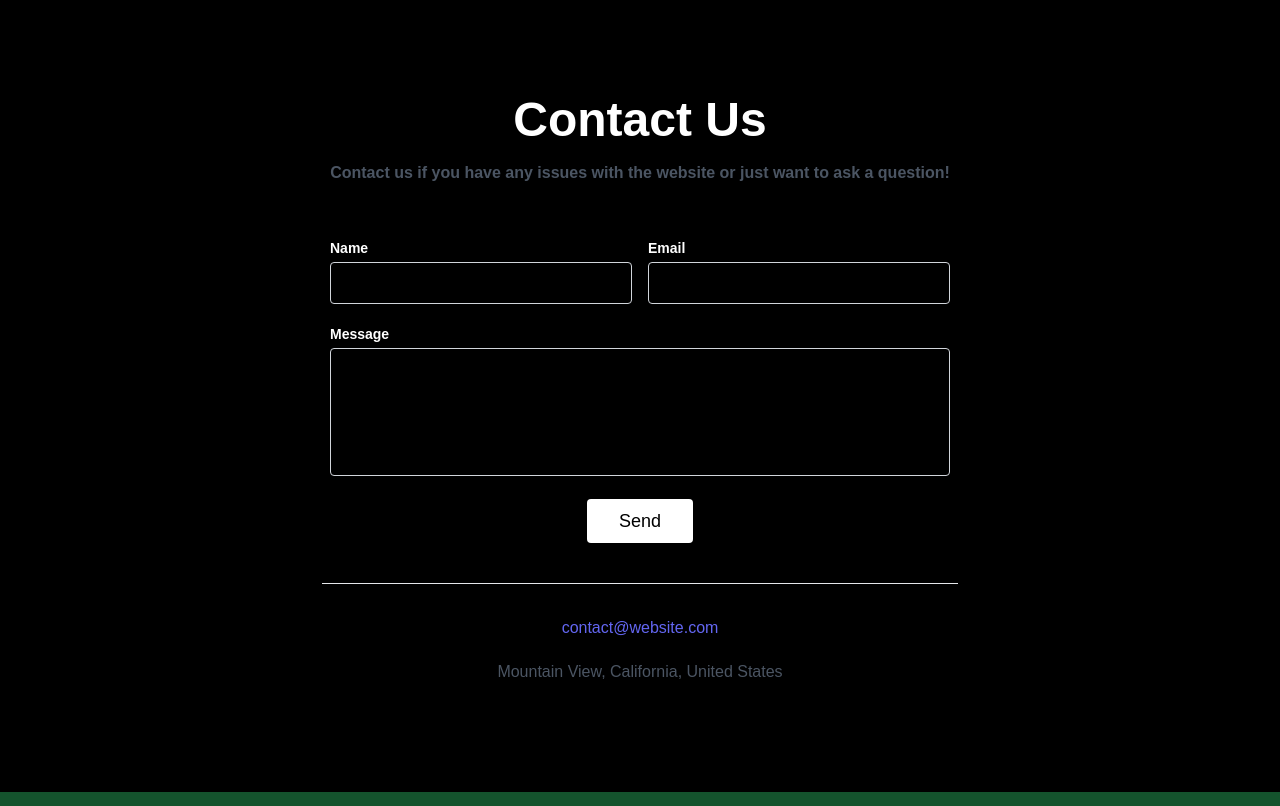
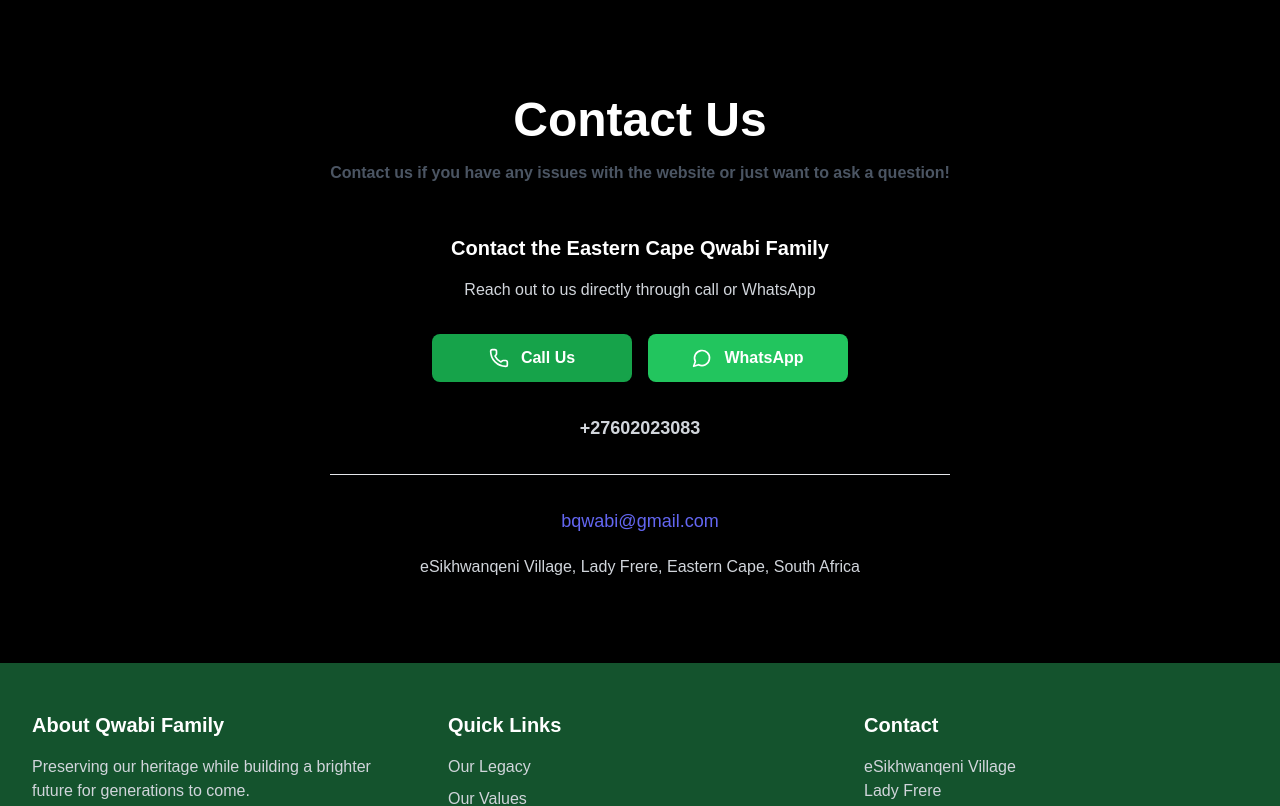
Before and after one commit to AyabongaQwabi/qwabi-website, a Next.js app: page /contact in a window 1280 px wide. Shown: the top 806 px of the page. Built offline with nearby package versions, Linux system fonts and the light colour scheme.

Commit message:
fix contacxt page

```diff
--- a/src/pages/contact.js
+++ b/src/pages/contact.js
@@ -1,10 +1,14 @@
 import Head from 'next/head';
 import Footer from '@/components/Footer';
 import { NextSeo } from 'next-seo';
+import { Phone, MessageCircle } from 'lucide-react';
 
 export default function Contact() {
+  const phoneNumber = '+27602023083';
+  const whatsappUrl = `https://wa.me/27602023083?text=Hello%20Qwabi%20Family,%20I%20would%20like%20to%20get%20in%20touch.`;
+
   return (
-    <div className='bg-black  text-white'>
+    <div className='bg-black text-white'>
       <NextSeo
         title='Contact: Qwabi'
         description='Contact Us!'
@@ -14,85 +18,69 @@ export default function Contact() {
         }}
       />
       <Head>
-        <title>Create Next App</title>
+        <title>Contact - Qwabi Family</title>
         <link rel='icon' href='/favicon.ico' />
       </Head>
-      <section class='text-gray-600 body-font relative'>
-        <div class='container px-5 pt-24 pb-16 mx-auto'>
-          <div class='flex flex-col text-center w-full mb-12'>
-            <h1 class='sm:text-5xl text-2xl font-semibold title-font mb-4 text-white'>
+
+      <section className='text-gray-600 body-font relative'>
+        <div className='container px-5 pt-24 pb-16 mx-auto'>
+          <div className='flex flex-col text-center w-full mb-12'>
+            <h1 className='sm:text-5xl text-2xl font-semibold title-font mb-4 text-white'>
               Contact Us
             </h1>
-            <p class='lg:w-2/3 mx-auto leading-relaxed text-base font-semibold'>
+            <p className='lg:w-2/3 mx-auto leading-relaxed text-base font-semibold'>
               Contact us if you have any issues with the website or just want to
               ask a question!
             </p>
           </div>
-          <div class='lg:w-1/2 md:w-2/3 mx-auto'>
-            <div class='flex flex-wrap -m-2'>
-              <div class='p-2 w-1/2'>
-                <div class='relative'>
-                  <label
-                    for='name'
-                    class='leading-7 text-sm text-white font-semibold'
-                  >
-                    Name
-                  </label>
-                  <input
-                    type='text'
-                    id='name'
-                    name='name'
-                    class='w-full bg-black bg-opacity-50 rounded border border-gray-300 focus:border-indigo-500 focus:bg-white focus:ring-2 focus:ring-indigo-200 text-base outline-none text-gray-700 py-1 px-3 leading-8 transition-colors duration-200 ease-in-out'
-                  ></input>
-                </div>
+
+          <div className='lg:w-1/2 md:w-2/3 mx-auto'>
+            {/* Contact Buttons Section */}
+            <div className='text-center'>
+              <h3 className='text-xl font-semibold text-white mb-4'>
+                Contact the Eastern Cape Qwabi Family
+              </h3>
+              <p className='text-gray-300 mb-8'>
+                Reach out to us directly through call or WhatsApp
+              </p>
+
+              <div className='flex flex-col sm:flex-row gap-4 justify-center items-center mb-8'>
+                {/* Call Button */}
+                <a
+                  href={`tel:${phoneNumber}`}
+                  className='flex items-center gap-3 bg-green-600 hover:bg-green-700 text-white font-semibold py-3 px-6 rounded-lg transition-colors duration-200 min-w-[200px] justify-center'
+                >
+                  <Phone size={20} />
+                  Call Us
+                </a>
+
+                {/* WhatsApp Button */}
+                <a
+                  href={whatsappUrl}
+                  target='_blank'
+                  rel='noopener noreferrer'
+                  className='flex items-center gap-3 bg-green-500 hover:bg-green-600 text-white font-semibold py-3 px-6 rounded-lg transition-colors duration-200 min-w-[200px] justify-center'
+                >
+                  <MessageCircle size={20} />
+                  WhatsApp
+                </a>
               </div>
-              <div class='p-2 w-1/2'>
-                <div class='relative'>
-                  <label
-                    for='email'
-                    class='leading-7 text-sm text-white font-semibold'
-                  >
-                    Email
-                  </label>
-                  <input
-                    type='email'
-                    id='email'
-                    name='email'
-                    class='w-full bg-black bg-opacity-50 rounded border border-gray-300 focus:border-indigo-500 focus:bg-white focus:ring-2 focus:ring-indigo-200 text-base outline-none text-gray-700 py-1 px-3 leading-8 transition-colors duration-200 ease-in-out'
-                  ></input>
-                </div>
+
+              <div className='text-gray-300 mb-8'>
+                <p className='font-semibold text-lg'>{phoneNumber}</p>
               </div>
-              <div class='p-2 w-full'>
-                <div class='relative'>
-                  <label
-                    for='message'
-                    class='leading-7 text-sm text-white font-semibold'
-                  >
-                    Message
-                  </label>
-                  <textarea
-                    id='message'
-                    name='message'
-                    class='w-full bg-black bg-opacity-50 rounded border border-gray-300 focus:border-indigo-500 focus:bg-white focus:ring-2 focus:ring-indigo-200 h-32 text-base outline-none text-gray-700 py-1 px-3 resize-none leading-6 transition-colors duration-200 ease-in-out'
-                  ></textarea>
-                </div>
-              </div>
-              <div class='p-2 w-full'>
-                <button class='flex mx-auto text-black bg-white border-0 py-2 px-8 rounded text-lg'>
-                  Send
-                </button>
-              </div>
-              <div class='p-2 w-full pt-8 mt-8 border-t border-gray-200 text-center'>
-                <a class='text-indigo-500'>contact@website.com</a>
-                <p class='leading-normal my-5'>
-                  Mountain View, California, United States
+
+              <div className='pt-8 border-t border-gray-200 text-center'>
+                <a className='text-indigo-500 text-lg'>bqwabi@gmail.com</a>
+                <p className='leading-normal my-5 text-gray-300'>
+                  eSikhwanqeni Village, Lady Frere, Eastern Cape, South Africa
                 </p>
               </div>
             </div>
           </div>
         </div>
       </section>
-      <br></br>
+
       <Footer />
     </div>
   );
```
